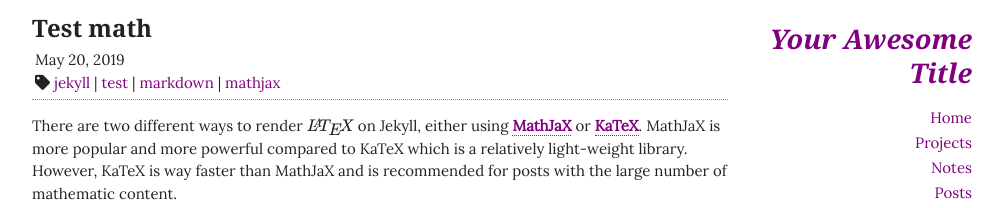
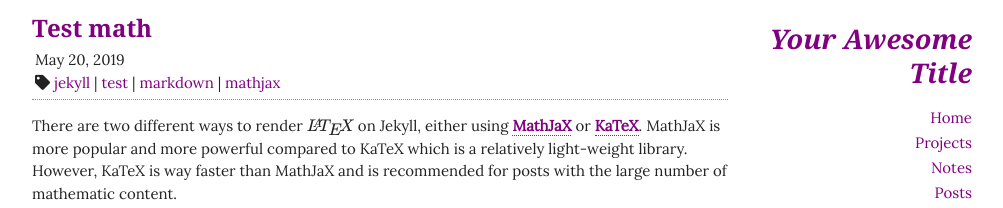
Before and after one commit to haydenghosh/haydenghosh.github.io, a Jekyll site: the page built from _pages/test-math.md, in a window 1280 px wide. Shown: the top 208 px of the page, without its empty margins (138-1141 px from the left). Built offline with Jekyll 4.4.1, drawn with Linux system fonts in a browser that asks for light colours; nearby versions of some CDN libraries; formulas are drawn with MathJax 3.

Commit message:
make post titles purple to follow color scheme

```diff
--- a/css/main.scss
+++ b/css/main.scss
@@ -78,3 +78,5 @@ h1, h2, h3, h4, h5, h6 { margin-top: 1.2rem; margin-bottom: 0.8rem; font-weight:
 .post-card-hr { margin-top: 5px; margin-bottom: 10px; border-top: 1px solid plum; }
 
 .container { position: relative; width: 100%; max-width: 960px; margin: 0 auto; padding: 10px 10px; box-sizing: border-box; border: none; }
+
+.article-title { margin-bottom: 3px; font-weight: bold; font-size: 2.4rem; font-family: "Lucida Bright", Georgia, serif; color: purple; }
```
